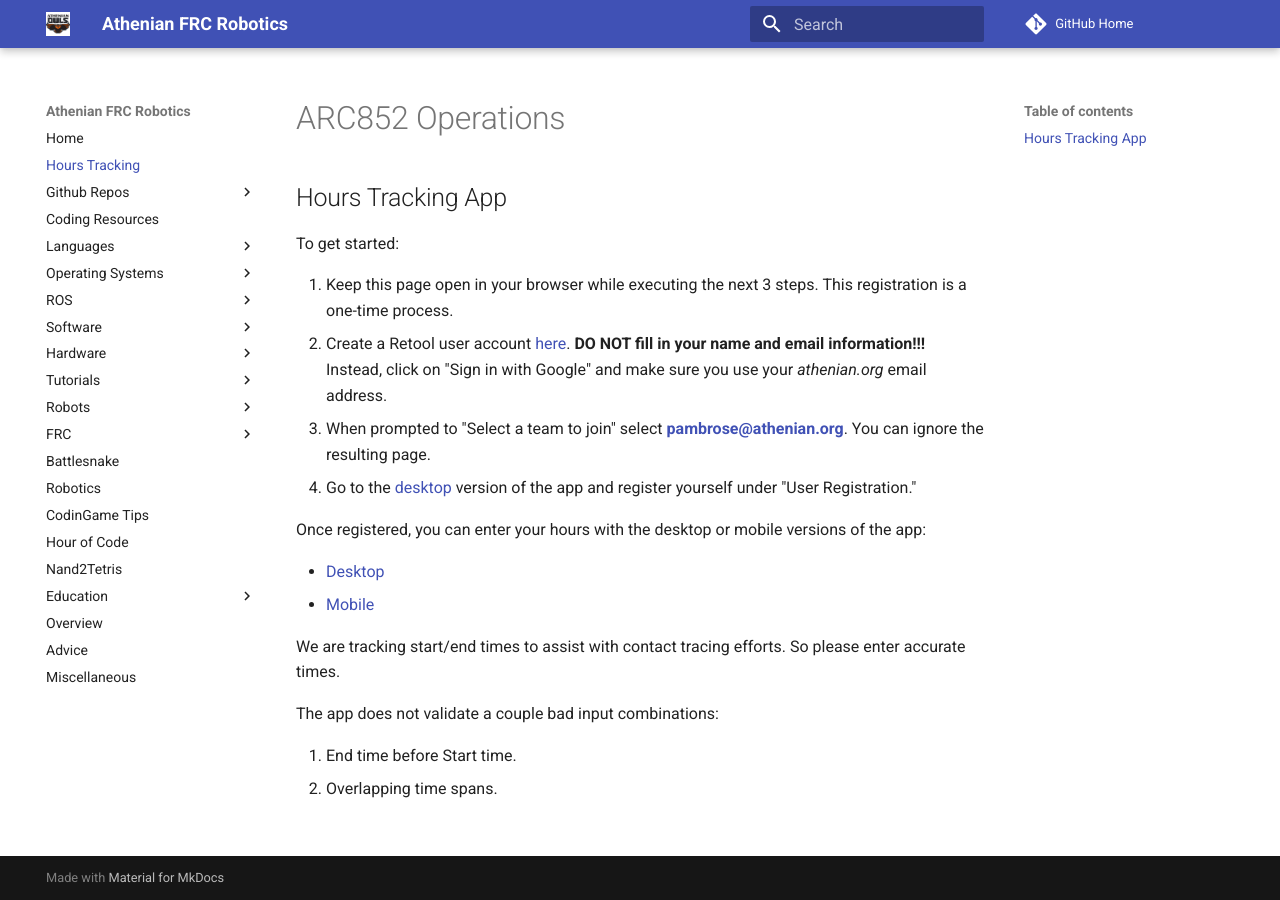
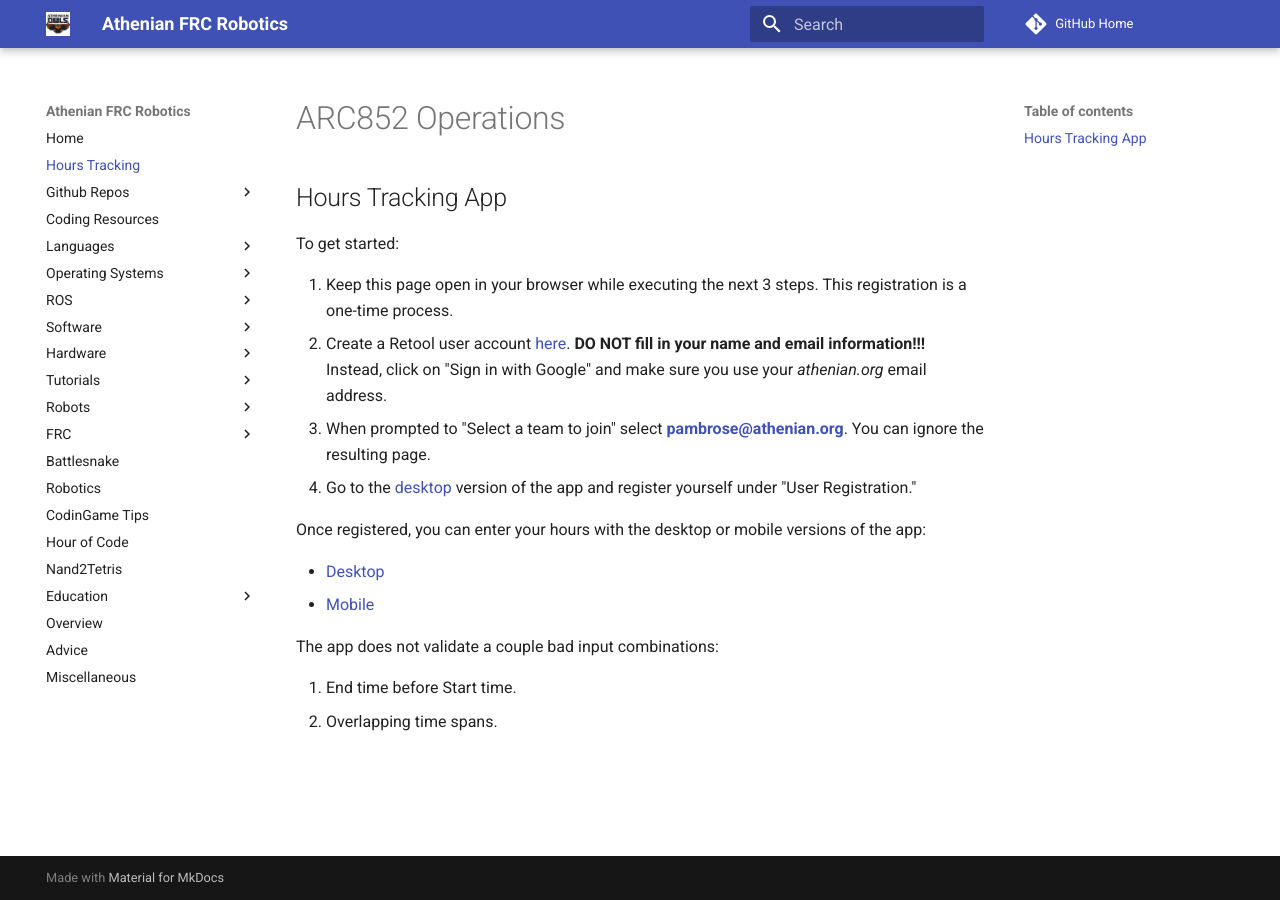
Before and after one commit to athenian-robotics/athenian-robotics-mkdocs, an MkDocs documentation site: the page built from docs/operations.md, in a window 1280 px wide. Built offline with MkDocs 1.6.1 and Material for MkDocs 9.7.7, drawn with Linux system fonts in a browser that asks for light colours; comment, search, counter and statistics services are not loaded.

Commit message:
Update hours tracking

```diff
--- a/docs/operations.md
+++ b/docs/operations.md
@@ -17,8 +17,6 @@ Once registered, you can enter your hours with the desktop or mobile versions of
 * [Desktop](https://arc852.retool.com/apps/Hours%20Tracker%20App/Hours%20Tracker)
 * [Mobile](https://arc852.retool.com/apps/Hours%20Tracker%20App/Mobile%20Hours%20Tracker)
 
-We are tracking start/end times to assist with contact tracing efforts. So please enter accurate times.
-
 The app does not validate a couple bad input combinations:
 
 1. End time before Start time.
```
